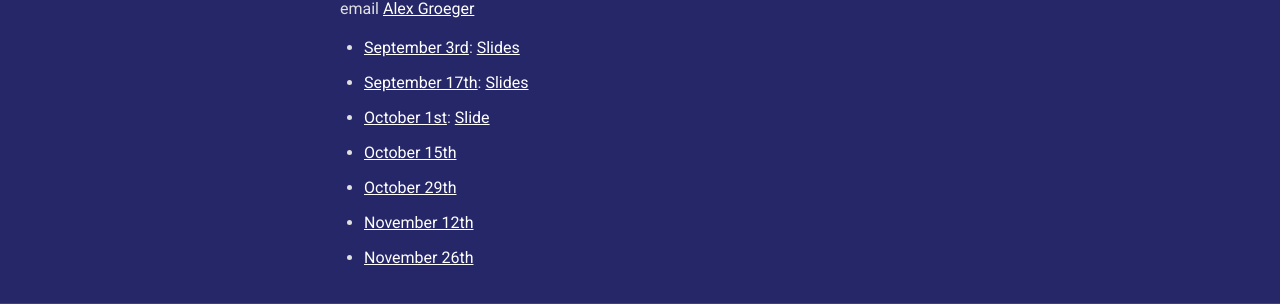
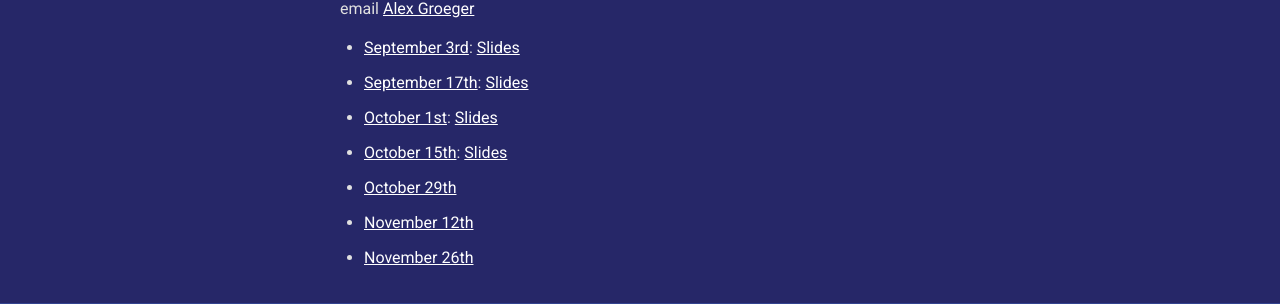
Before and after one commit to WSU-Quantum-Sciences/wsu-quantum-sciences.github.io, a Jekyll site: the page built from pages/club.md, in a window 1280 px wide. Shown: the part 482-786 px from the top of the page. Built offline with Jekyll 4.4.1, drawn with Linux system fonts in a browser that asks for light colours; nearby versions of some CDN libraries.

Commit message:
added week 4 slides

```diff
--- a/pages/club.md
+++ b/pages/club.md
@@ -13,10 +13,10 @@ Location: Russ 146 <br />
 Time: 4-4:45pm <br />
 Online attendance is available via [WebEx](https://wright.webex.com/wright/j.php?MTID=m9fdb22584d57416bb50169f029b4fdf5), but to receive the password you must email [Alex Groeger](groeger.2@wright.edu)<br /> <!---Password is WSUQSF24-->
 
-- [September 3rd](https://wright.campuslabs.com/engage/event/10273676): [Slides](https://raidermailwright-my.sharepoint.com/:p:/g/personal/groeger_2_wright_edu/EQOdpAg7OndNp7uw2EaAn7wBMcaf9ozBT0Xu8fb5CbmAQQ?e=sY3HVq)
-- [September 17th](https://wright.campuslabs.com/engage/event/10273677): [Slides](https://raidermailwright-my.sharepoint.com/:p:/g/personal/groeger_2_wright_edu/EYGdED6wQlFArDAAPueNOk0BT9MwHPjumJQH4JDRwPJGOw?e=o90TOf)
-- [October 1st](https://wright.campuslabs.com/engage/event/10273678): [Slide](https://raidermailwright-my.sharepoint.com/:p:/g/personal/groeger_2_wright_edu/EQuETrLFrAdCgcHClvJ6aJkBvmlCvKBGnw5KUIJEgfDQHw?e=abz83G)
-- [October 15th](https://wright.campuslabs.com/engage/event/10273679)
-- [October 29th](https://wright.campuslabs.com/engage/event/10273680)
-- [November 12th](https://wright.campuslabs.com/engage/event/10273681)
-- [November 26th](https://wright.campuslabs.com/engage/event/10273682)
+- [September    3rd](https://wright.campuslabs.com/engage/event/10273676): [Slides](https://raidermailwright-my.sharepoint.com/:p:/g/personal/groeger_2_wright_edu/EQOdpAg7OndNp7uw2EaAn7wBMcaf9ozBT0Xu8fb5CbmAQQ?e=sY3HVq)
+- [September    17th](https://wright.campuslabs.com/engage/event/10273677): [Slides](https://raidermailwright-my.sharepoint.com/:p:/g/personal/groeger_2_wright_edu/EYGdED6wQlFArDAAPueNOk0BT9MwHPjumJQH4JDRwPJGOw?e=o90TOf)
+- [October      1st](https://wright.campuslabs.com/engage/event/10273678): [Slides](https://raidermailwright-my.sharepoint.com/:p:/g/personal/groeger_2_wright_edu/EQuETrLFrAdCgcHClvJ6aJkBvmlCvKBGnw5KUIJEgfDQHw?e=abz83G)
+- [October      15th](https://wright.campuslabs.com/engage/event/10273679): [Slides](https://raidermailwright-my.sharepoint.com/:p:/g/personal/groeger_2_wright_edu/EY0bAQqWQIhDgASwwcWXIlsBHgnuOUB46cbvRSFT34734Q?e=yK7fQv)
+- [October      29th](https://wright.campuslabs.com/engage/event/10273680)
+- [November     12th](https://wright.campuslabs.com/engage/event/10273681)
+- [November     26th](https://wright.campuslabs.com/engage/event/10273682)
```
